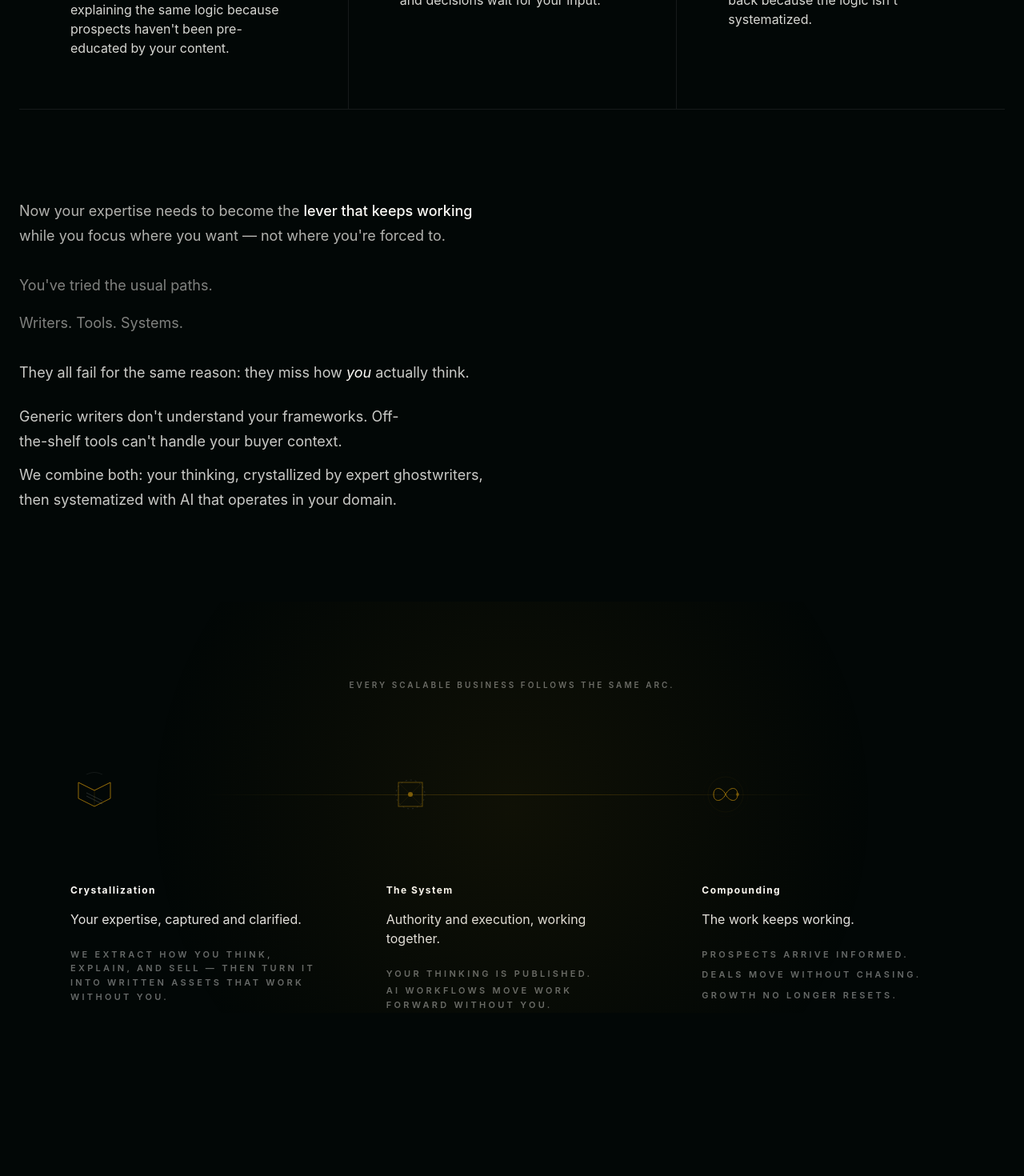
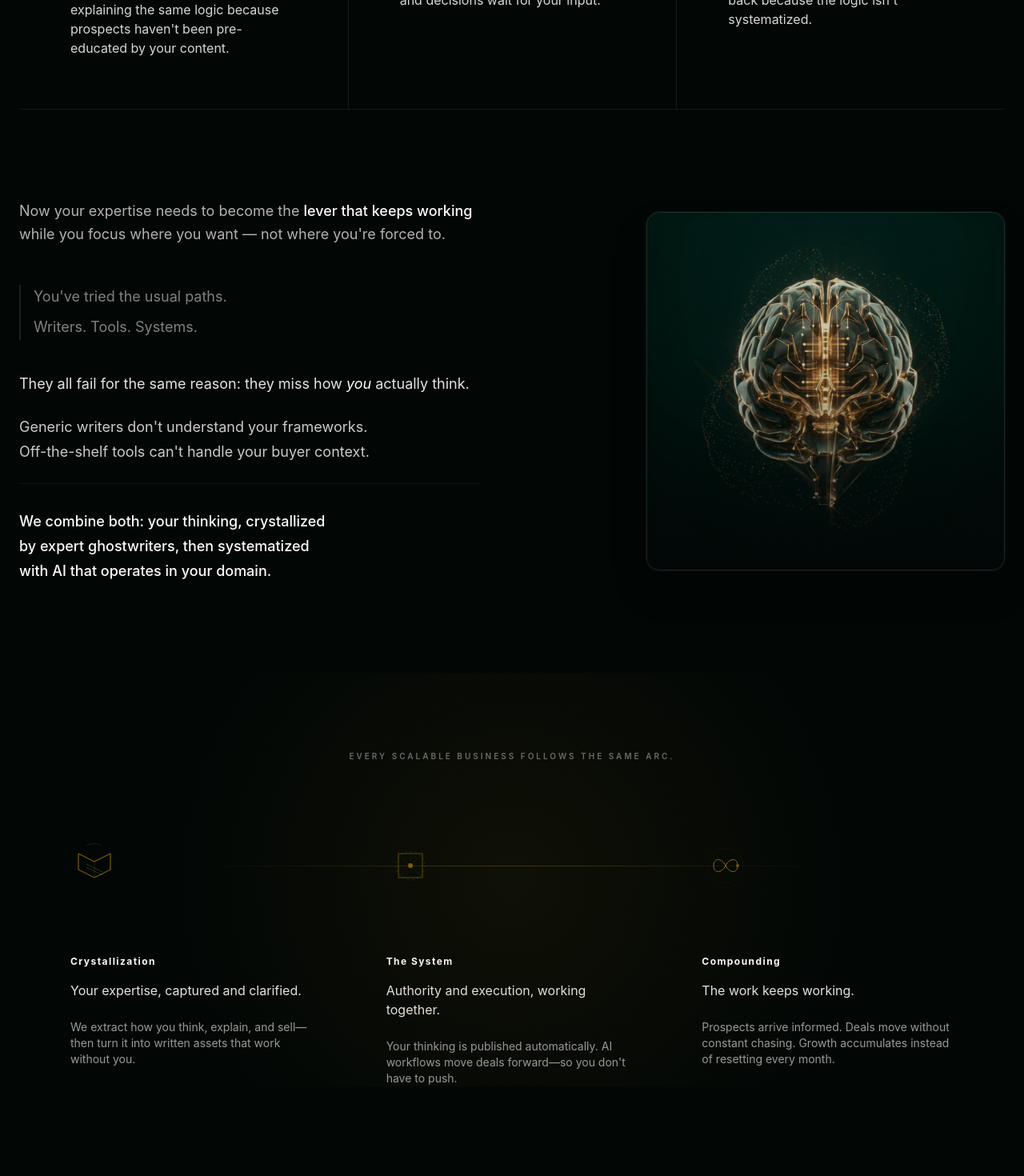
Before and after one commit to mdrashedmamun/lsc, a React (Vite) app: page / in a window 1280 px wide. Shown: the part 2000-3470 px from the top of the page at 80% size. Built offline with nearby package versions, Linux system fonts and the light colour scheme; no server answers; a web font is replaced by a local one.

Commit message:
feat: content refresh and layout updates for Process and Problem sections

```diff
--- a/components/ProblemSection.tsx
+++ b/components/ProblemSection.tsx
@@ -50,27 +50,54 @@ const ProblemSection: React.FC = () => {
 
         {/* Bridge - Lead + What You've Tried */}
         <ScrollReveal>
-          <div className="py-24 md:py-28 hairline-t">
-            <div className="max-w-4xl">
-              <p className="text-body-pro !text-cream/70 max-w-3xl mb-8 text-balance">
+          <div className="py-24 md:py-28 hairline-t grid grid-cols-1 lg:grid-cols-2 gap-12 lg:gap-20 items-center">
+
+            {/* Text Side */}
+            <div className="max-w-xl">
+              <p className="text-body-pro !text-cream/70 max-w-3xl mb-12 text-balance leading-relaxed">
                 Now your expertise needs to become the <span className="text-cream font-medium">lever that keeps working</span> while you focus where you want — not where you're forced to.
               </p>
-              <p className="text-body-pro !text-cream/50 mb-4">
+
+              <div className="mb-10 pl-4 border-l-2 border-white/10">
+                 <p className="text-body-pro !text-cream/50 mb-2">
                    You've tried the usual paths.
                  </p>
-              <p className="text-body-pro !text-cream/50 mb-8">
+                 <p className="text-body-pro !text-cream/50">
                    Writers. Tools. Systems.
                  </p>
-              <p className="text-body-pro !text-cream/80 mb-6 text-balance">
+              </div>
+
+              <div className="space-y-6">
+                 <p className="text-body-pro !text-cream/90 text-balance">
                   They all fail for the same reason: they miss how <span className="italic text-cream">you</span> actually think.
                 </p>
-              <p className="text-body-pro !text-cream/80 max-w-3xl mb-3 text-balance">
+                <p className="text-body-pro !text-cream/80 text-balance">
                   Generic writers don't understand your frameworks. Off-the-shelf tools can't handle your buyer context.
                 </p>
-              <p className="text-body-pro !text-cream/80 max-w-3xl text-balance">
+
+                <div className="mt-8 pt-8 border-t border-white/5">
+                    <p className="text-body-pro !text-cream text-balance font-medium">
                       We combine both: your thinking, crystallized by expert ghostwriters, then systematized with AI that operates in your domain.
                     </p>
                 </div>
+              </div>
+            </div>
+
+            {/* Visual Side */}
+            <div className="mt-12 lg:mt-0 flex justify-center lg:justify-end">
+                 <div className="relative w-full max-w-md aspect-square rounded-2xl overflow-hidden shadow-2xl shadow-black/40 ring-1 ring-white/5 group">
+                     {/* @ts-ignore */}
+                     <img
+                        src="/system-visual.png"
+                        alt="Systematized Intelligence"
+                        className="w-full h-full object-cover opacity-90 group-hover:opacity-100 group-hover:scale-105 transition-all duration-1000 ease-out"
+                     />
+                     {/* Overlay for integration */}
+                     <div className="absolute inset-0 bg-gradient-to-t from-emerald-950/80 via-emerald-950/20 to-transparent pointer-events-none"></div>
+                     <div className="absolute inset-0 ring-1 ring-inset ring-white/10 rounded-2xl pointer-events-none"></div>
+                </div>
+            </div>
+
           </div>
         </ScrollReveal>
       </div>
--- a/components/ProcessStory.tsx
+++ b/components/ProcessStory.tsx
@@ -25,8 +25,8 @@ const ProcessStory: React.FC = () => {
                         <p className="text-body-pro !text-base text-cream/90 mb-6">
                             Your expertise, captured and clarified.
                         </p>
-                        <p className="text-meta !text-[11px] !text-white/40 leading-relaxed max-w-xs">
-                            We extract how you think, explain, and sell — then turn it into written assets that work without you.
+                        <p className="text-body-pro !text-sm !text-cream/60 leading-relaxed max-w-xs">
+                            We extract how you think, explain, and sell—then turn it into written assets that work without you.
                         </p>
                     </div>
 
@@ -39,10 +39,9 @@ const ProcessStory: React.FC = () => {
                         <p className="text-body-pro !text-base text-cream/90 mb-6">
                             Authority and execution, working together.
                         </p>
-                        <div className="text-meta !text-[11px] !text-white/40 leading-relaxed max-w-xs space-y-1">
-                            <p>Your thinking is published.</p>
-                            <p>AI workflows move work forward without you.</p>
-                        </div>
+                        <p className="text-body-pro !text-sm !text-cream/60 leading-relaxed max-w-xs">
+                            Your thinking is published automatically. AI workflows move deals forward—so you don't have to push.
+                        </p>
                     </div>
 
                     {/* COMPOUNDING */}
@@ -54,11 +53,9 @@ const ProcessStory: React.FC = () => {
                         <p className="text-body-pro !text-base text-cream/90 mb-6">
                             The work keeps working.
                         </p>
-                        <div className="text-meta !text-[11px] !text-white/40 leading-relaxed max-w-xs space-y-2">
-                            <p>Prospects arrive informed.</p>
-                            <p>Deals move without chasing.</p>
-                            <p>Growth no longer resets.</p>
-                        </div>
+                        <p className="text-body-pro !text-sm !text-cream/60 leading-relaxed max-w-xs">
+                            Prospects arrive informed. Deals move without constant chasing. Growth accumulates instead of resetting every month.
+                        </p>
                     </div>
                 </div>
             </div>
```
Also changed, not shown: public/system-visual.png (added). Lines whose indentation alone changed are shown as unchanged.
